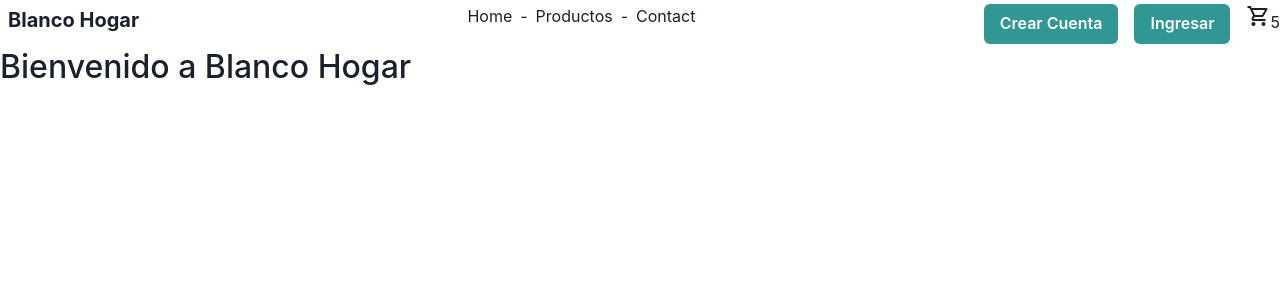
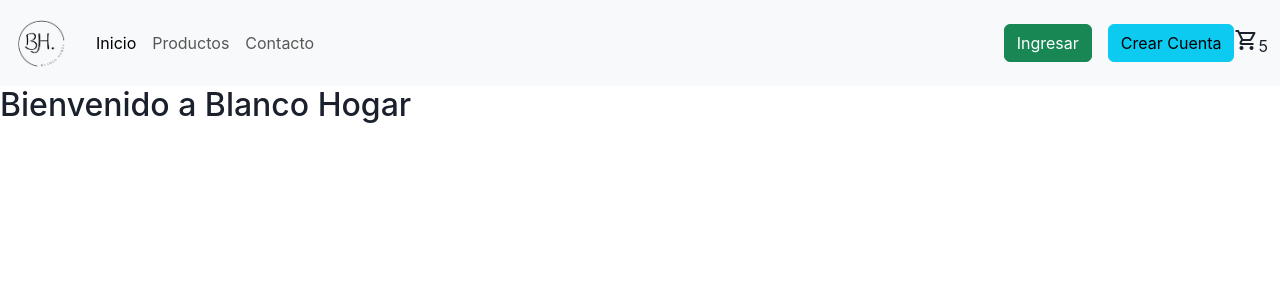
Before and after one commit to nicolastallone/BlancoHogar-Tallone, a React (Vite) app: page / in a window 1280 px wide. Shown: the top 300 px of the page. Built offline with nearby package versions, Linux system fonts and the light colour scheme.

Commit message:
cambio chakra por bootstrap

```diff
--- a/index.html
+++ b/index.html
@@ -9,6 +9,7 @@
   </head>
   <body>
     <div id="root"></div>
+    <script src="https://cdn.jsdelivr.net/npm/bootstrap@5.3.0-alpha1/dist/js/bootstrap.bundle.min.js" integrity="sha384-w76AqPfDkMBDXo30jS1Sgez6pr3x5MlQ1ZAGC+nuZB+EYdgRZgiwxhTBTkF7CXvN" crossorigin="anonymous"></script>
     <script type="module" src="/src/main.jsx"></script>
   </body>
 </html>
--- a/package.json
+++ b/package.json
@@ -10,6 +10,7 @@
   },
   "dependencies": {
     "@chakra-ui/react": "^2.5.0",
+    "bootstrap": "^5.3.0-alpha1",
     "materialize-css": "^1.0.0-rc.2",
     "react": "^18.2.0",
     "react-dom": "^18.2.0"
--- a/src/components/NavBar.jsx
+++ b/src/components/NavBar.jsx
@@ -1,46 +1,58 @@
 import React from "react";
 import CartWidget from "./CartWidget";
-import { Container, Button, ButtonGroup, Box, Menu, MenuButton, MenuList, MenuItem, Flex, Spacer, Heading, Breadcrumb, BreadcrumbItem, BreadcrumbLink } from "@chakra-ui/react";
+import Logo from "../assets/logobh.png";
 
 const NavBar = () => {
   return (
     <>
-        <Flex minWidth='max-content' alignItems='center' gap='2'>
-            <Box p='2'>
-                <Heading size='md'>Blanco Hogar</Heading>
-            </Box>
-        <Spacer />
-        <Breadcrumb separator='-'>
-            <BreadcrumbItem>
-                <BreadcrumbLink href='#'>Home</BreadcrumbLink>
-            </BreadcrumbItem>
-
-            <BreadcrumbItem>
-            <Menu>
-                <MenuButton>
-                    Productos
-                </MenuButton>
-                <MenuList>
-                    <MenuItem>Sabanas</MenuItem>
-                    <MenuItem>Acolchados</MenuItem>
-                    <MenuItem>Toallas</MenuItem>
-                </MenuList>
-                </Menu>
-            </BreadcrumbItem>
-
-            <BreadcrumbItem isCurrentPage>
-                <BreadcrumbLink href='#'>Contact</BreadcrumbLink>
-            </BreadcrumbItem>
-        </Breadcrumb>
-        <Spacer />
-        <ButtonGroup gap='2'>
-            <Button colorScheme='teal'>Crear Cuenta</Button>
-            <Button colorScheme='teal'>Ingresar</Button>
-            <CartWidget/>
-        </ButtonGroup>
-        </Flex>
-
-
+      <nav className="navbar navbar-expand-lg bg-body-tertiary">
+        <div className="container-fluid">
+          <a className="navbar-brand" href="#">
+            <img src={Logo} width="60" alt="BlancoHogar" />
+          </a>
+          <button
+            className="navbar-toggler"
+            type="button"
+            data-bs-toggle="collapse"
+            data-bs-target="#navbarText"
+            aria-controls="navbarText"
+            aria-expanded="false"
+            aria-label="Toggle navigation"
+          >
+            <span className="navbar-toggler-icon"></span>
+          </button>
+          <div className="collapse navbar-collapse" id="navbarText">
+            <ul className="navbar-nav me-auto mb-2 mb-lg-0">
+              <li className="nav-item">
+                <a className="nav-link active" aria-current="page" href="#">
+                  Inicio
+                </a>
+              </li>
+              <li className="nav-item">
+                <a className="nav-link" href="#">
+                  Productos
+                </a>
+              </li>
+              <li className="nav-item">
+                <a className="nav-link" href="#">
+                  Contacto
+                </a>
+              </li>
+            </ul>
+            <span className="navbar-text">
+              <div className="d-flex gap-3">
+                <button type="button" className="btn btn-success">
+                  Ingresar
+                </button>
+                <button type="button" className="btn btn-info">
+                  Crear Cuenta
+                </button>
+              </div>
+            </span>
+            <CartWidget />
+          </div>
+        </div>
+      </nav>
     </>
   );
 };
--- a/src/main.jsx
+++ b/src/main.jsx
@@ -1,6 +1,7 @@
 import React from 'react'
 import ReactDOM from 'react-dom/client'
 import App from './App'
+import 'bootstrap/dist/css/bootstrap.min.css'
 
 
 ReactDOM.createRoot(document.getElementById('root')).render(
```
Also changed, not shown: src/assets/logobh.png (added), 1 other file (tests, documents, lock files or other folders).
